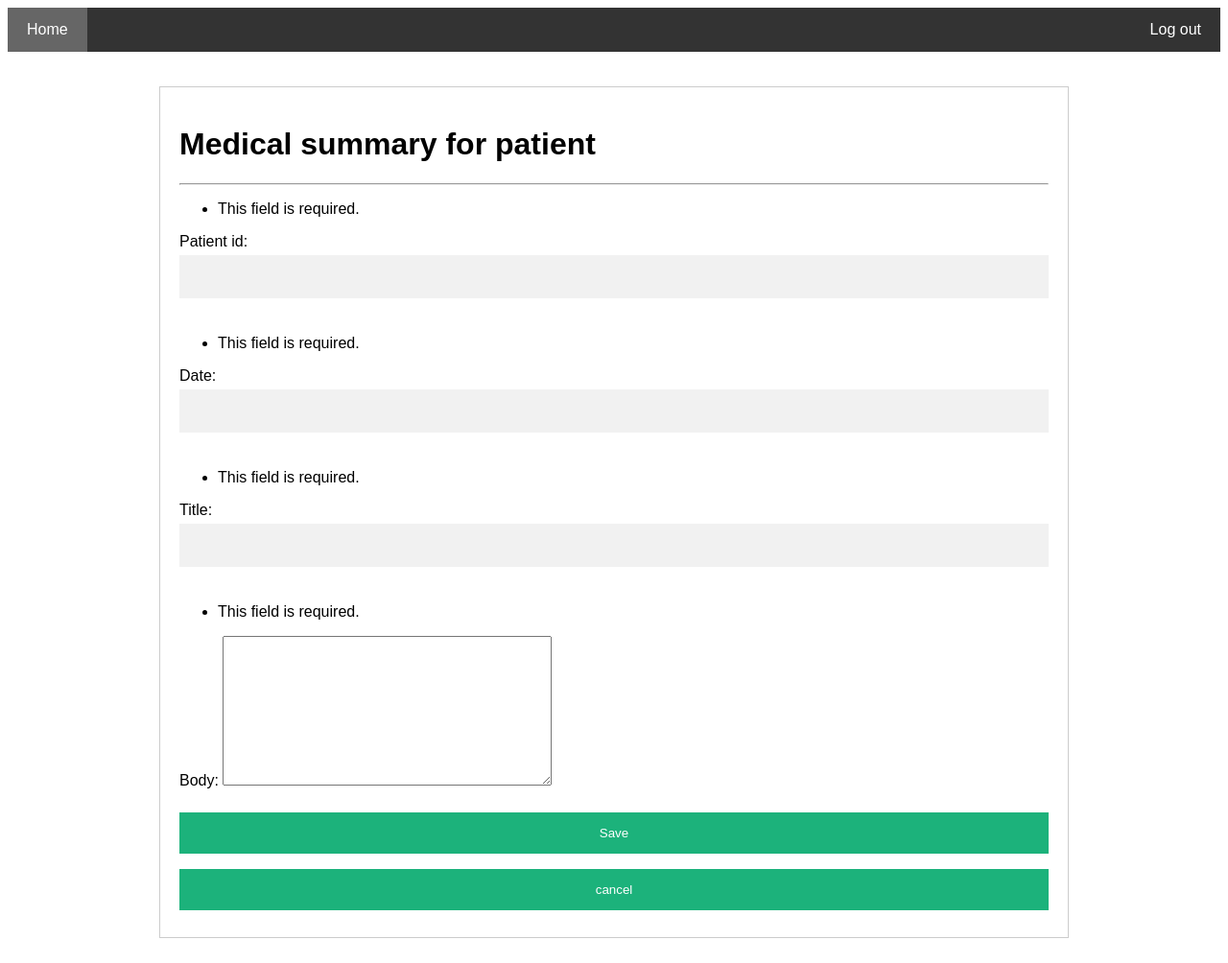
After one commit to AnfalNb/hospital-project, a Django app: page /send_summray/ in a window 1280 px wide. The commit adds this page. Shown: the whole page at 96% size. Run offline with Django 4.2, Linux system fonts and the light colour scheme.

Commit message:
us 18 Medical summary for patient
build html page
add function send_summary
add urls
add forms named summrayForm

```diff
--- a/HOSPITAL-MANGMENT/hospital_management_system/Templates/doctor_profile.html
+++ b/HOSPITAL-MANGMENT/hospital_management_system/Templates/doctor_profile.html
@@ -85,9 +85,8 @@ button:hover {
         <h1></h1>
 
   <div class="clearfix">
-    <a href="{% url 'patienttListinDoctor' %}">
 
-      <button type="button" class="">Viewing a list of patients</button> </a>
+      <button type="button" class="">Viewing a list of patients</button>
     </div>
         <h1></h1>
 
@@ -112,7 +111,8 @@ button:hover {
         <h1></h1>
 
         <div class="clearfix">
-      <button type="button" class="">Medical summary for the patient</button>
+        <a href="{% url 'send_summray' %}">
+      <button type="button" class="">Medical summary for the patient</button> </a>
     </div>
         <h1></h1>
 
--- /dev/null
+++ b/HOSPITAL-MANGMENT/hospital_management_system/Templates/send_summary.html
@@ -0,0 +1,99 @@
+<!-- <h2>Sign up</h2>
+<form method="post">
+  {% csrf_token %}
+  {{ form.as_p }}
+  <button type="submit">Sign Up</button>
+</form> -->
+
+<!DOCTYPE html>
+<html>
+<style>
+    body {font-family: Arial, Helvetica, sans-serif;}
+    * {box-sizing: border-box}
+    /* Set a style for all buttons */
+    button {
+      background-color: #04AA6D;
+      color: white;
+      padding: 14px 20px;
+      margin: 8px 0;
+      border: none;
+      cursor: pointer;
+      width: 100%;
+      opacity: 0.9;
+    }
+    button:hover {
+        opacity:1;
+    }
+    /* Add padding to container elements */
+    .container {
+      padding: 20px;
+    }
+    input{
+        width: 100%;
+        padding: 15px;
+        margin: 5px 0 22px 0;
+        display: inline-block;
+        border: none;
+        background: #f1f1f1;
+    }
+    .navbar {
+      overflow: hidden;
+      background-color: #333;
+      position: sticky;
+      position: -webkit-sticky;
+      top: 0;
+    }
+
+    /* Style the navigation bar links */
+    .navbar a {
+      float: left;
+      display: block;
+      color: white;
+      text-align: center;
+      padding: 14px 20px;
+      text-decoration: none;
+    }
+
+
+    /* Right-aligned link */
+    .navbar a.right {
+      float: right;
+    }
+
+    /* Change color on hover */
+    .navbar a:hover {
+      background-color: #ddd;
+      color: black;
+    }
+
+    /* Active/current link */
+    .navbar a.active {
+      background-color: #666;
+      color: white;
+    }
+
+</style>
+
+<div class="navbar">
+    <a href="{% url 'patient_homepage'%} " class="active">Home</a>
+    <a href="{% url 'login_patient'%}" class="right">Log out</a>
+  </div>
+
+<br>
+<br>
+<form action="" method="post" style="border:1px solid #ccc ; width: 75%; margin: auto">
+    <div class="container">
+        <h1>Medical summary for patient</h1>
+        <!-- <p>Please fill in this form to create an account.</p> -->
+        <hr>
+        {% csrf_token %}
+        {{ form.as_p }}
+        <button type="submit">Save</button>
+        <button type="submit">cancel</button>
+
+
+    </div>
+</form>
+<br>
+
+</html>
--- a/HOSPITAL-MANGMENT/hospital_management_system/core/forms.py
+++ b/HOSPITAL-MANGMENT/hospital_management_system/core/forms.py
@@ -80,3 +80,16 @@ class updateAppointmentForm(forms.ModelForm):
            'Date':forms.DateInput(attrs={'class':'form-control'}),
            'time' :forms.TimeInput(attrs={'class':'form-control'}),
         }
+
+
+
+
+
+
+class summrayForm(forms.ModelForm):
+
+    class Meta:
+         model=summary_a
+         fields= [
+             'patient_id','date','title','body'
+            ]
--- a/HOSPITAL-MANGMENT/hospital_management_system/core/urls.py
+++ b/HOSPITAL-MANGMENT/hospital_management_system/core/urls.py
@@ -28,7 +28,7 @@ urlpatterns=[
     path('appointmentList/<int:patient_id>',appointmentList,name="appointmentList"),
     path('error_page/', views.error_page, name='error_page'),
     path('delete_appointment/<int:id>/<int:p_id>/',delete_appointment,name="delete_appointment"),
-
+   path('send_summray/',send_summray, name='send_summray'),
 
 
 
--- a/HOSPITAL-MANGMENT/hospital_management_system/core/views.py
+++ b/HOSPITAL-MANGMENT/hospital_management_system/core/views.py
@@ -304,3 +304,13 @@ def update_Appointment(request, Appointment_pk, p_id):
     else:
         form = updateAppointmentForm(instance=appoint)  # Create the form with the patient instance data
     return render(request, 'update_Appointment.html', {'form': form, 'Appointment': appoint})
+
+#----------------------summary--------------------------
+def send_summray(request):
+    form=summrayForm(request.POST )
+    if form.is_valid():
+            form.save()
+            return render(request, 'send_summary.html')
+
+    context={'form':form}
+    return render(request, 'send_summary.html',context)
```
Also changed, not shown: HOSPITAL-MANGMENT/hospital_management_system/mydb.sqlite3.
